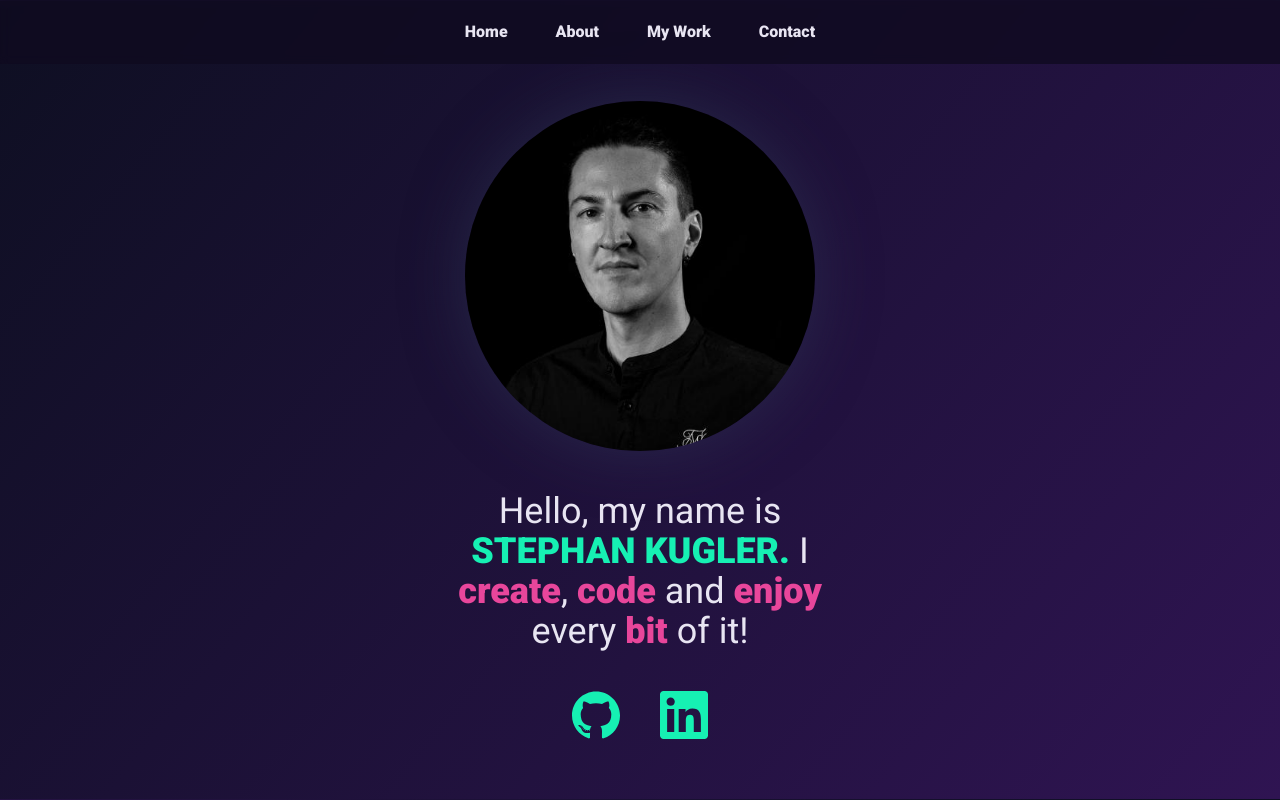
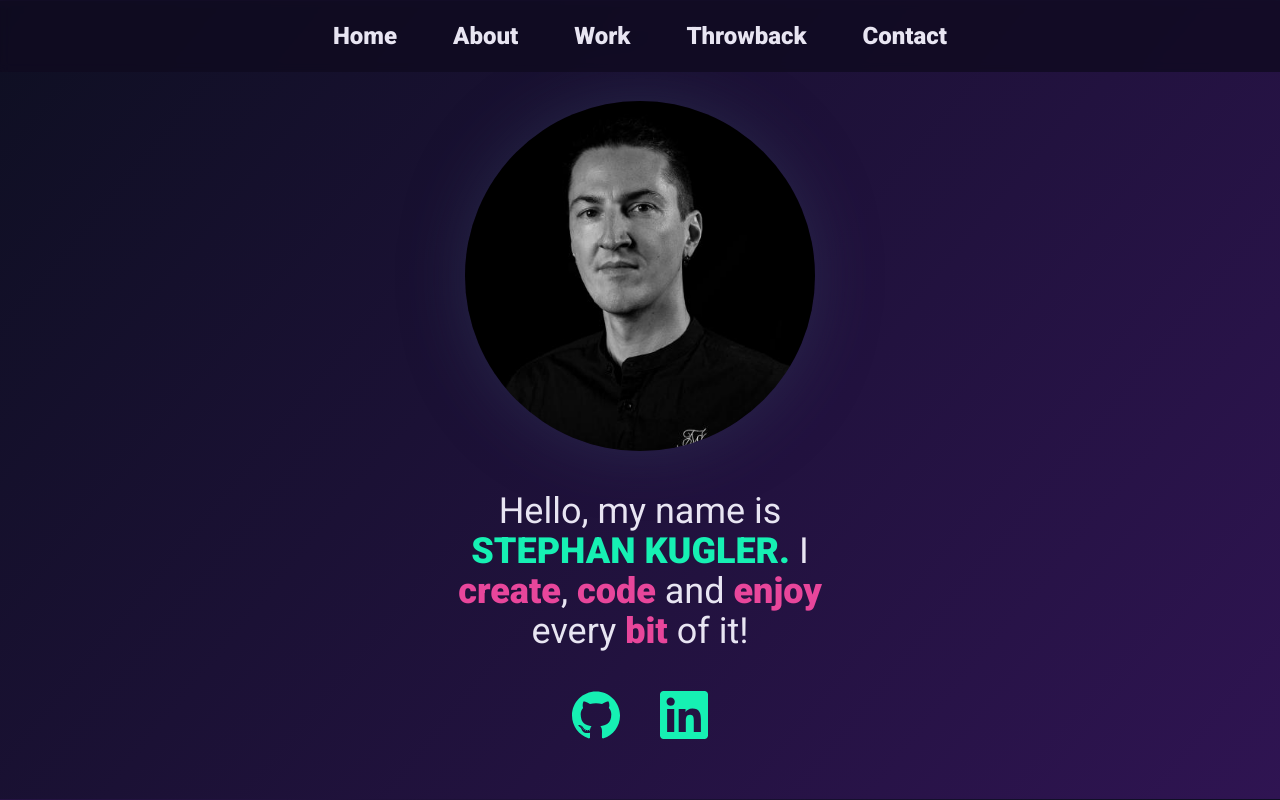
Before and after one commit to stekug/stephankugler-personal-portfolio, a Next.js app: page / in a window 1280 px wide. Shown: the top 800 px of the page. Built offline with nearby package versions, Linux system fonts and the light colour scheme.

Commit message:
Feat: Enhance navigation (#11)
move link styles to variable
add Throwback link
fix: adjust z-index for navigation
add ids to specific link points
remove smooth scrolling
change home link to normal
adjust navigation sizing

```diff
--- a/app/_components/Form.tsx
+++ b/app/_components/Form.tsx
@@ -47,7 +47,7 @@ export default function Form() {
   }, [state]);
 
   return (
-    <div className="w-full max-w-2xl">
+    <div className="w-full max-w-2xl scroll-mt-20" id="contact">
       <p>
         <span className="mb-4 block text-xl font-black uppercase tracking-wide text-accentPink-1">
           Contact me
--- a/app/_components/Navigation.tsx
+++ b/app/_components/Navigation.tsx
@@ -1,38 +1,35 @@
-import Link from 'next/link';
+import Link from "next/link";
+import { twMerge } from "tailwind-merge";
+
+const linkStyles =
+  "hover:text-accentGreen-1 hover:border-t-2 border-accentGreen-1 transition-colors";
 
 export default function Navigation() {
   return (
-    <nav className="flex overflow-visible w-full py-5 fixed top-0 bg-primary-8 backdrop-blur-sm">
-      <ul className="flex justify-center w-full gap-12 font-extrabold text-l">
+    <nav className="text-md fixed top-0 z-50 flex w-full overflow-visible bg-primary-8 py-5 backdrop-blur-sm sm:text-xl md:text-2xl">
+      <ul className="text-l flex w-full justify-center gap-6 font-extrabold md:gap-14">
         <li>
-          <Link
-            href="/"
-            className="hover:text-accentGreen-1 hover:border-t-2 border-accentGreen-1 transition-colors"
-          >
+          <Link scroll={true} href="/" className={twMerge(linkStyles)}>
             Home
           </Link>
         </li>
         <li>
-          <Link
-            href="/"
-            className="hover:text-accentGreen-1 hover:border-t-2 border-accentGreen-1 transition-colors"
-          >
+          <Link scroll={true} href="#about" className={twMerge(linkStyles)}>
             About
           </Link>
         </li>
         <li>
-          <Link
-            href="/"
-            className="hover:text-accentGreen-1 hover:border-t-2 border-accentGreen-1 transition-colors"
-          >
-            My Work
+          <Link scroll={true} href="#work" className={twMerge(linkStyles)}>
+            Work
           </Link>
         </li>
         <li>
-          <Link
-            href="/"
-            className="hover:text-accentGreen-1 hover:border-t-2 border-accentGreen-1 transition-colors"
-          >
+          <Link scroll={true} href="#throwback" className={twMerge(linkStyles)}>
+            Throwback
+          </Link>
+        </li>
+        <li>
+          <Link scroll={true} href="#contact" className={twMerge(linkStyles)}>
             Contact
           </Link>
         </li>
--- a/app/_components/ProfileLogo.tsx
+++ b/app/_components/ProfileLogo.tsx
@@ -1,15 +1,15 @@
-import Image from 'next/image';
-import Link from 'next/link';
-import profilePic from '@/public/sk-profile-1.jpeg';
-import Github from './Github';
-import Linkedin from './Linkedin';
+import Image from "next/image";
+import Link from "next/link";
+import profilePic from "@/public/sk-profile-1.jpeg";
+import Github from "./Github";
+import Linkedin from "./Linkedin";
 
 export default function ProfileLogo() {
   return (
     <section className="mt-10">
       <Link
         href="/"
-        className="flex flex-col items-center z-10 rounded-full py-5"
+        className="z-10 flex flex-col items-center rounded-full py-5"
       >
         <Image
           className="rounded-full shadow-[0px_0px_60px_rgba(50,60,90,0.5)]"
@@ -22,27 +22,27 @@ export default function ProfileLogo() {
       </Link>
 
       <div>
-        <p className="max-w-md mx-auto text-4xl text-center font-normal py-5">
-          Hello, my name is{' '}
-          <span className="font-black text-accentGreen-1 uppercase">
+        <p className="mx-auto max-w-md py-5 text-center text-4xl font-normal">
+          Hello, my name is{" "}
+          <span className="font-black uppercase text-accentGreen-1">
             Stephan Kugler.
-          </span>{' '}
-          I <span className="font-black text-accentPink-1">create</span>,{' '}
-          <span className="font-black text-accentPink-1">code</span> and{' '}
-          <span className="font-black text-accentPink-1">enjoy</span> every{' '}
+          </span>{" "}
+          I <span className="font-black text-accentPink-1">create</span>,{" "}
+          <span className="font-black text-accentPink-1">code</span> and{" "}
+          <span className="font-black text-accentPink-1">enjoy</span> every{" "}
           <span className="font-black text-accentPink-1">bit</span> of it!
         </p>
       </div>
 
-      <div className="flex justify-center py-5 gap-10">
+      <div className="flex justify-center gap-10 py-5">
         <Link href="https://github.com/stekug" target="_blank">
-          <Github className="fill-accentGreen-1 hover:fill-accentPink-1 hover:scale-110 transition-all duration-500 w-12 h-12" />
+          <Github className="h-12 w-12 fill-accentGreen-1 transition-all duration-500 hover:scale-110 hover:fill-accentPink-1" />
         </Link>
         <Link
           href="https://www.linkedin.com/in/stephan-kugler-149163115/"
           target="_blank"
         >
-          <Linkedin className="fill-accentGreen-1 hover:fill-accentPink-1 hover:scale-110 transition-all duration-500 w-12 h-12" />
+          <Linkedin className="h-12 w-12 fill-accentGreen-1 transition-all duration-500 hover:scale-110 hover:fill-accentPink-1" />
         </Link>
       </div>
     </section>
--- a/app/_components/ProfileText.tsx
+++ b/app/_components/ProfileText.tsx
@@ -1,10 +1,10 @@
-import ProgressBar from './ProgressBar';
+import ProgressBar from "./ProgressBar";
 
 export default function ProfileText() {
   return (
     <>
-      <article className="text-lg max-w-2xl mb-8">
-        <span className="text-xl font-black block text-accentPink-1 uppercase tracking-wide mb-4">
+      <article className="mb-8 max-w-2xl scroll-mt-20 text-lg" id="about">
+        <span className="mb-4 block text-xl font-black uppercase tracking-wide text-accentPink-1">
           Behind the code
         </span>
         <p className="mb-4">
@@ -25,14 +25,14 @@ export default function ProfileText() {
           playing guitar, or diving into the latest tech trends. 🚀
         </p>
       </article>
-      <section className="text-lg max-w-2xl w-full">
-        <span className="text-xl font-black block text-accentPink-1 uppercase tracking-wide mb-4">
+      <section className="w-full max-w-2xl text-lg">
+        <span className="mb-4 block text-xl font-black uppercase tracking-wide text-accentPink-1">
           My current tech stack
         </span>
         <div>
           <p>
             These are technologies I use in my day to day work and I´m learning
-            at the moment.{' '}
+            at the moment.{" "}
           </p>
           <div className="grid grid-cols-2 gap-2 sm:grid-cols-3">
             <ProgressBar name="HTML5" progress={90} />
--- a/app/_components/Work.tsx
+++ b/app/_components/Work.tsx
@@ -3,7 +3,7 @@ import ProjektCarousel from "./ProjektCarousel";
 export default function Work() {
   return (
     <>
-      <section className="mb-8 w-full max-w-2xl">
+      <section className="mb-8 w-full max-w-2xl scroll-mt-20" id="work">
         <span className="mb-4 block text-xl font-black uppercase tracking-wide text-accentPink-1">
           My Work
         </span>
--- a/app/_components/Work3D.tsx
+++ b/app/_components/Work3D.tsx
@@ -9,7 +9,7 @@ export default function Work3D() {
   const [isOpen, setIsOpen] = useState(false);
 
   return (
-    <section className="mb-8 w-full max-w-2xl">
+    <section className="mb-8 w-full max-w-2xl scroll-mt-20" id="throwback">
       <span className="mb-4 block text-xl font-black uppercase tracking-wide text-accentPink-1">
         Throwback: My 3D Creations
       </span>
```
